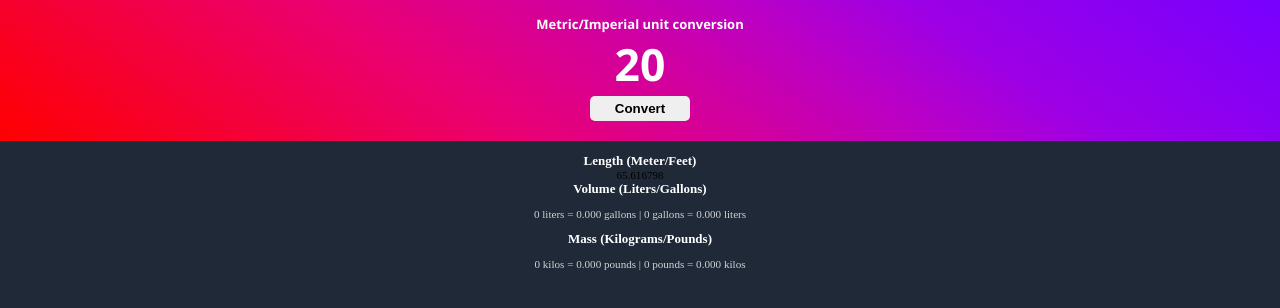
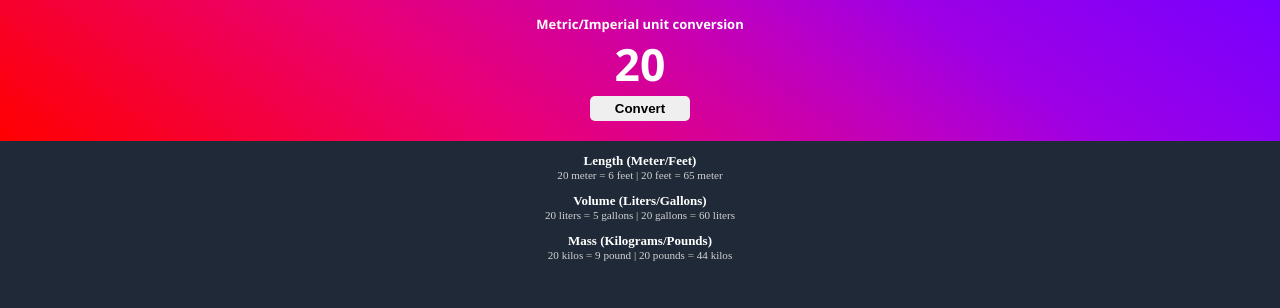
Before and after one commit to vickoritz/UnitConverter, a plain HTML site: page index.html in a window 1280 px wide. Both pictures are taken after a click on the button "Convert". Drawn offline with Linux system fonts and the light colour scheme.

Commit message:
added functions for lenght, mass, volume calc

```diff
--- a/index.css
+++ b/index.css
@@ -34,7 +34,10 @@ h1 {
 h3 {
   color: rgb(255, 255, 255);
   margin: 0px;
-  padding: 0px;
+}
+
+span {
+  color: rgba(210, 210, 210, 1);
 }
 
 p {
--- a/index.html
+++ b/index.html
@@ -19,14 +19,18 @@
     <div>
         <br>
         <h3>Length (Meter/Feet)</h3>
-        <span id="meter-el"></span>
-        <span id="feet-el">Feet: </span>
+        <span id="meter-el">0 meters = 0.000 feet </span>
+        <span id="feet-el">| 0 feet = 0.000 meter</span>
         <br>
-        <!-- <p id="lenght-el">0 meters = 0.000 feet | 0 feet = 0.000 meters</p> -->
+        <br>
         <h3>Volume (Liters/Gallons)</h3>
-        <p id="volume-el">0 liters = 0.000 gallons | 0 gallons = 0.000 liters</p>
+        <span id="liter-el">0 liters = 0.000 gallons </span>
+        <span id="gallon-id">| 0 gallons = 0.000 liters</span>
+        <br>
+        <br>
         <h3 id>Mass (Kilograms/Pounds)</h3>
-        <p id="mass-el">0 kilos = 0.000 pounds | 0 pounds = 0.000 kilos</p>
+        <span id="pound-id">0 pounds = 0.000 kilos </span>
+        <span id="kilo-id">| 0 kilos = 0.000 pounds</span>
     </div>
     <script src="index.js"></script>
 </body>
--- a/index.js
+++ b/index.js
@@ -2,7 +2,7 @@
 //1 meter = 3.2808399 Feet
 //1 foot = 0.3048 Meters
 
-//1 liter = 0,26 gal
+//1 liter = 0.2641720524 gal
 //1 gal = 3,7854096684 l
 
 //1 kilogram = 2.20462 pund
@@ -11,16 +11,39 @@
 let unit = 20
 document.getElementById("unit-el").textContent = unit
 
-//let meterEl = document.getElementById("meter-el")
+let meterEl = document.getElementById("meter-el")
+let feetEl = document.getElementById("feet-el")
 
+let literEl = document.getElementById("liter-el")
+let gallonEl = document.getElementById("gallon-id")
 
-let feetEl = document.getElementById("feet-el")
+let kiloEl = document.getElementById("kilo-id")
+let poundEl = document.getElementById("pound-id")
+
 
 function startConversion() {
     lenght()
+    volume()
+    mass()
 }
 
 function lenght() {
-    let feet = unit * 3.2808399
-    feetEl.textContent = feet
+    let feet = Math.floor(unit * 3.2808399)
+    let meter = Math.floor(unit * 0.3048)
+    meterEl.textContent = unit + " meter = " + meter + " feet" + " |"
+    feetEl.textContent = unit +" feet = " + feet + " meter"
 }
+
+function volume() {
+    let gallon = Math.floor(unit * 0.2641720524)
+    let liter = Math.floor(unit * 3,7854096684)
+    literEl.textContent = unit + " liters = " + gallon + " gallons" + " |"
+    gallonEl.textContent = unit + " gallons = " + liter + " liters"
+}
+
+function mass() {
+    let kilo = Math.floor(unit * 2.20462)
+    let pound = Math.floor(unit * 0.453591830542594)
+    poundEl.textContent = unit + " kilos = " + pound + " pound" + " |"
+    kiloEl.textContent = unit + " pounds = " + kilo + " kilos"
+}
```
